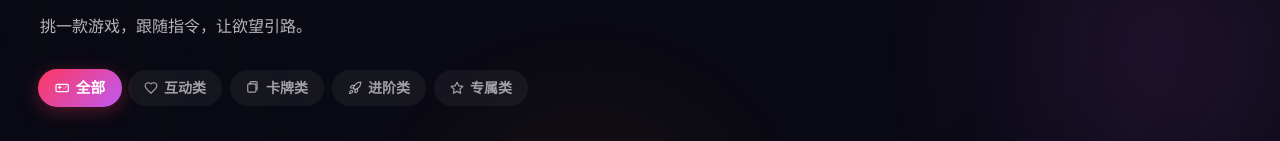
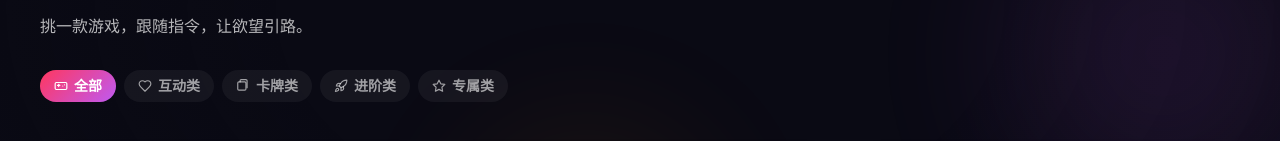
Before and after one commit to cnmgames/game, a Next.js app: page / in a window 1280 px wide. Shown: the part 392-533 px from the top of the page. Built offline with nearby package versions, Linux system fonts and the light colour scheme; no server answers.

Commit message:
Update page.tsx

```diff
--- a/app/page.tsx
+++ b/app/page.tsx
@@ -260,19 +260,18 @@ export default function Home() {
           </div>
 
           {/* 分类标签 */}
-          <div className="flex gap-2 overflow-x-auto pb-2 sm:flex-wrap sm:overflow-visible scrollbar-hide">
+          <div className="flex gap-2 overflow-x-auto pb-2 sm:flex-wrap sm:overflow-visible scrollbar-hide" style={{ WebkitOverflowScrolling: "touch" }}>
             {categories.map((cat) => (
               <button
                 key={cat.id}
                 onClick={() => setActiveCategory(cat.id)}
-                className={`flex shrink-0 items-center gap-1.5 rounded-full px-4 py-2 text-xs font-semibold transition-all duration-300 sm:text-sm ${
+                className={`flex shrink-0 items-center gap-1.5 rounded-full px-3.5 py-1.5 text-xs font-semibold transition-all duration-200 sm:text-sm ${
                   activeCategory === cat.id
-                    ? "text-white scale-105"
+                    ? "text-white"
                     : "bg-white/5 text-white/60 hover:bg-white/10 hover:text-white/80"
                 }`}
                 style={activeCategory === cat.id ? {
                   background: "linear-gradient(135deg, #FF375F 0%, #BF5AF2 100%)",
-                  boxShadow: "0 4px 16px rgba(255,55,95,0.3)",
                 } : {}}
               >
                 <Icon name={cat.icon} size={14} />
```
